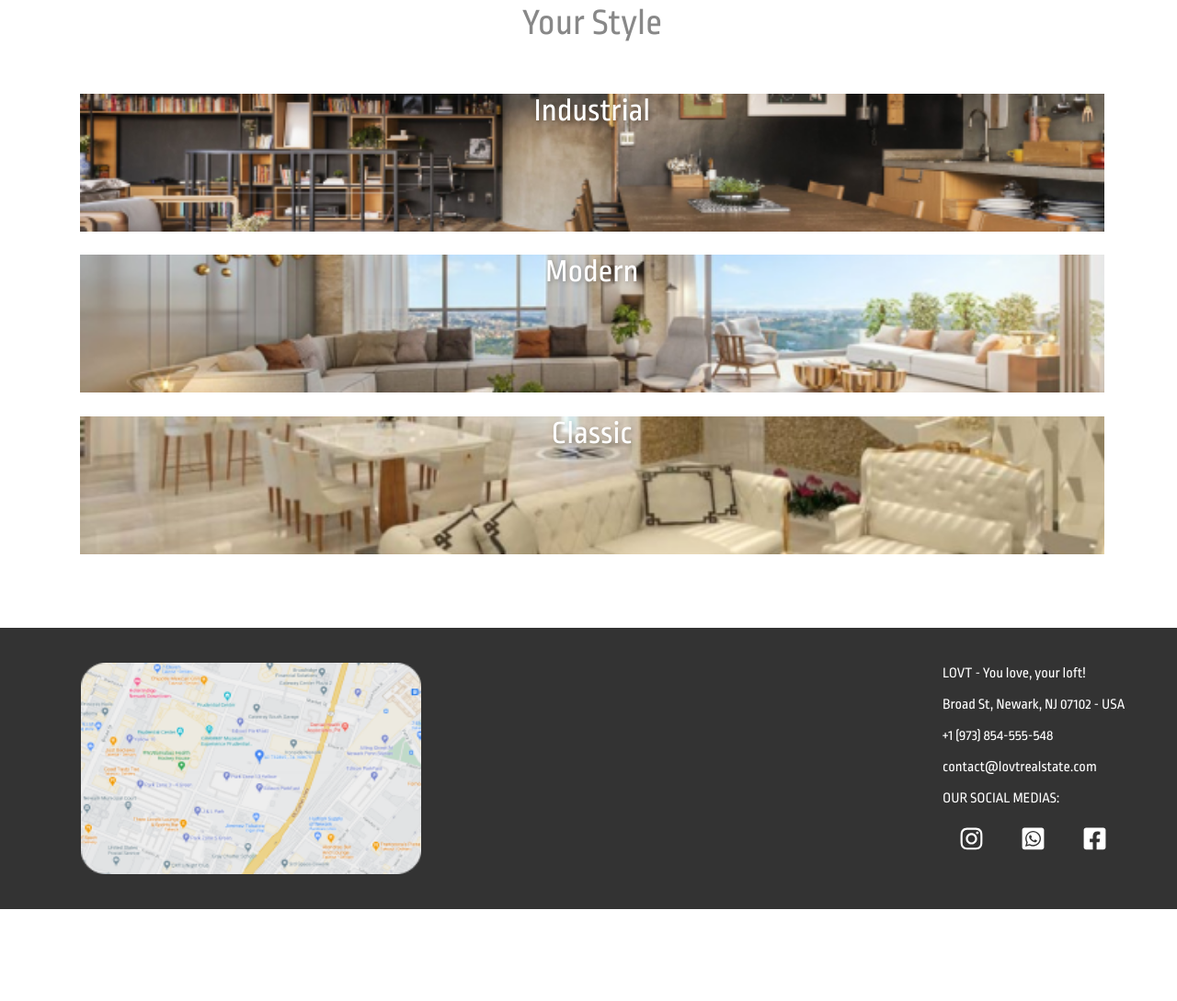
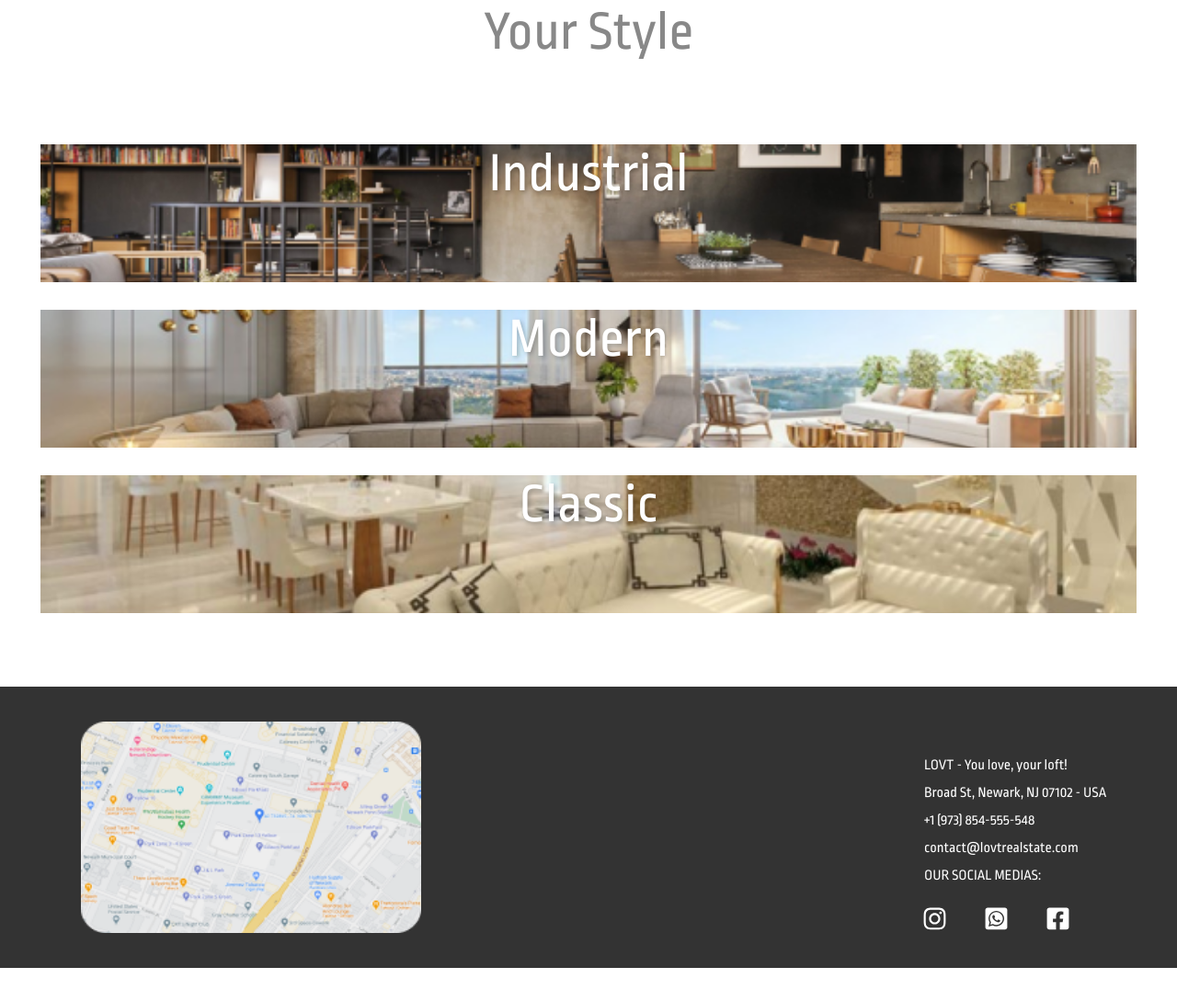
Before and after one commit to nandoamori/lovt, a plain HTML site: page index.html in a window 1280 px wide. Shown: the part 1091-2180 px from the top of the page at 92% size. Before the commit the page ends 2093 px from the top, so only its background shows below. Drawn offline with Linux system fonts and the light colour scheme.

Commit message:
atualização código

```diff
--- a/css/styles.css
+++ b/css/styles.css
@@ -5,10 +5,8 @@
     --color-light-gray: #AAA;
     --color-7-gray: #777;
     --color-5-gray: #555;
-
     --color-bg-footer: #333;
     --color-bg-card: #EEE;
-
     --color-arrow-container: #8D8D8D;
   }
 
@@ -32,14 +30,15 @@
       box-shadow: 0px 2px 10px rgba(0, 0, 0, 0.25);
 
       }
- h2 {
+
+ .logo-container h2 {
      color: #777;
      font-size: 30px;
      font-weight: 400;
      margin: 8px 0 16px 44px;
 
       }
- h3 {
+ .logo-container h3 {
      width: 38px;
      height: 22px;
      color: #AAA;
@@ -56,7 +55,17 @@
      height: 15px;
      cursor: pointer;
      margin-right: 30px;
+
  }
+
+
+
+ main{
+    max-width: 1920px;
+    width: 100%;
+    margin: 0 auto;
+    padding: 0 44px;
+  }
 
  .banner {
      width: 87%;
@@ -71,7 +80,7 @@
      align-items: center;
 
  }
- .banner .arrows {
+ .arrows {
      background-color: rgba(141, 141, 141, 0.62);
      width: 39px;
      height: 39px;
@@ -80,6 +89,21 @@
      justify-content: center;
      align-items: center;
      cursor: pointer;
+     transition: 0.4s;
+
+ }
+
+ .arrows:hover {
+    width: 45px;
+    height: 45px;
+ }
+
+ .arrows img {
+    transition: 0.4s;
+ }
+ .arrows img:hover{
+     width: 37px;
+     height: 37px;
  }
  section#lofts {
      display: flex;
@@ -163,34 +187,51 @@ h1 {
     color: #555;
 }
 
-article.types-loft {
-    width: 87%;
-    height: 600px;
+section.categories {
     display: flex;
     flex-direction: column;
-    justify-content: space-between;
-    margin-left: 87px;
 
 
 }
 
-.types-loft h1 {
+.categories nav{
+    display: flex;
+    flex-direction: column;
+    align-items: center;
+    justify-content: center;
+    margin: 60px 0 0 0;
+    width: 100%;
+
+  }
+
+  .categories nav label {
+    font-size: 60px;
+  }
+
+  .categories label:hover{
+    cursor: pointer;
+
+  }
+
+.categories h1 {
 
     color: #888;
     font-weight: 400;
-    font-size: 40px;
+    font-size: 60px;
     text-align: center;
     margin-bottom: 30px;
 
 
 }
 
-.industrial {
+.categoriesOne {
     width: 100%;
     height: 150px;
     background-image: url(./images/industrial.png);
     background-repeat: no-repeat;
     background-size: cover;
+    align-items: center;
+    justify-content: center;
     text-align: center;
     color: #FFF;
     font-size: 35px;
@@ -201,7 +242,7 @@ article.types-loft {
 
 }
 
-.modern {
+.categoriesTwo {
     width: 100%;
     height: 150px;
     background-image: url(./images/modern.png);
@@ -212,9 +253,10 @@ article.types-loft {
     font-size: 35px;
     font-weight: 400;
     text-shadow: 2px 2px 5px rgba(0, 0, 0, 0.25);
+    margin-top: 30px;
 }
 
-.classic {
+.categoriesThree {
     width: 100%;
     height: 150px;
     background-image: url(./images/classic.png);
@@ -225,9 +267,10 @@ article.types-loft {
     font-size: 35px;
     font-weight: 400;
     text-shadow: 2px 2px 5px rgba(0, 0, 0, 0.25);
+    margin-top: 30px;
 }
 
-.end-page {
+.contact-us {
     width: 100%;
     height: 306px;
     display: flex;
@@ -236,18 +279,24 @@ article.types-loft {
     margin-top: 80px;
     align-items: center;
     padding: 20px;
+    position: relative;
 }
 
-.end-page p {
+.contact-us ul {
     width: 235px;
     height: 165px;
     color: #FFF;
-    margin-top: -60px;
+    list-style: none;
+    line-height: 30px;
+    position: relative;
+    left: -20px;
+
+
 
 
 }
 
-.end-page img {
+.contact-us img {
     width: 370px;
     height: 230px;
     margin-left: 68px;
@@ -259,8 +308,9 @@ article.types-loft {
     align-items: center;
     padding: 60px;
     position: absolute;
-    right: 0;
-    margin-left: 10px;
+    right: 40px;
+    top: 10px;
+
 
 
 }
@@ -270,5 +320,11 @@ article.types-loft {
     height: 25px;
     margin: 170px 17px 17px 25px;
     cursor: pointer;
+    transition: 0.5s;
 
 }
+
+.social-media img:hover {
+    width: 35px;
+    height: 35px;
+}
--- a/index.html
+++ b/index.html
@@ -1,5 +1,6 @@
 <!DOCTYPE html>
 <html lang="en">
+
 <head>
     <meta charset="UTF-8">
     <meta http-equiv="X-UA-Compatible" content="IE=edge">
@@ -7,9 +8,9 @@
     <title>Lovt. You love, your loft!</title>
     <link rel="stylesheet" href="css/styles.css">
 </head>
-        <header>
+<header class="logo-container">
     <h2>LOVT</h2>
-        <h3>You love, your loft</h3>
+    <h3>You love, 'your loft</h3>
     <img src="./css/images/menu.svg">
 </header>
 
@@ -32,7 +33,9 @@
                         <div class="green-ellipse">NEW</div>
                     </div>
                     <p>
-                        Mussum Ipsum, cacilds vidis litro abertis. Delegadis gente finis, bibendum egestas augue arcu ut est. Suco de cevadiss, é um leite divinis, qui tem lupuliz, matis, aguis e fermentis. Casamentiss faiz malandris se pirulitá. Cevadis im ampola pa
+                        Mussum Ipsum, cacilds vidis litro abertis. Delegadis gente finis, bibendum egestas augue arcu ut
+                        est. Suco de cevadiss, é um leite divinis, qui tem lupuliz, matis, aguis e fermentis.
+                        Casamentiss faiz malandris se pirulitá. Cevadis im ampola pa
                     </p>
                 </div>
             </article>
@@ -44,34 +47,45 @@
                         <div class="orange-ellipse">Sale</div>
                     </div>
                     <p>
-                    Mussum Ipsum, cacilds vidis litro abertis. Em pé sem cair, deitado sem dormir, sentado sem cochilar e fazendo pose. Nullam volutpat risus nec leo commodo, ut interdum diam laoreet.</p>
+                        Mussum Ipsum, cacilds vidis litro abertis. Em pé sem cair, deitado sem dormir, sentado sem
+                        cochilar e fazendo pose. Nullam volutpat risus nec leo commodo, ut interdum diam laoreet.</p>
                 </div>
             </article>
         </section>
 
-        <article class="types-loft">
+        <section class="categories">
             <h1>Your Style</h1>
-            <div class="industrial">Industrial</div>
-            <div class="modern">Modern</div>
-            <div class="classic">Classic</div>
-        </article>
+            <nav>
+                <div class="categoriesOne">
+                    <label for="categoriesOne">Industrial</label>
+                </div>
+                <div class="categoriesTwo">
+                    <label for="categoriesTwo">Modern</label>
+                </div>
+                <div class="categoriesThree">
+                    <label for="categoriesThree">Classic</label>
+                </div>
+            </nav>
+        </section>
 
     </main>
     <footer>
-        <article class="end-page">
-            <img src="./css/images/map.png">
-            <p>LOVT - You love, your loft! <br /><br />
-             Broad St, Newark, NJ 07102 - USA<br /><br />
-             +1 (973) 854-555-548<br /><br />
-             contact@lovtrealstate.com<br /><br />
-             OUR SOCIAL MEDIAS:
-            </p>
+        <section class="contact-us">
+            <img src="./css/images/map.png" alt="mapa">
+            <ul>
+                <li>LOVT - You love, your loft!</li>
+                <li>Broad St, Newark, NJ 07102 - USA</li>
+                <li>+1 (973) 854-555-548</li>
+                <li>contact@lovtrealstate.com</li>
+                <li>OUR SOCIAL MEDIAS:</li>
+            </ul>
             <div class="social-media">
-               <img src="./css/images/instagram.svg">
-               <img src="./css/images/whatsapp.svg">
-               <img src="./css/images/facebook.svg">
+                <img src="./css/images/instagram.svg" alt="Logo Instagram">
+                <img src="./css/images/whatsapp.svg" alt="Logo Whatsapp">
+                <img src="./css/images/facebook.svg" alt="Logo Facebook">
             </div>
-        </article>
+        </section>
     </footer>
 </body>
+
 </html>
```
Lines whose indentation alone changed are shown as unchanged.
